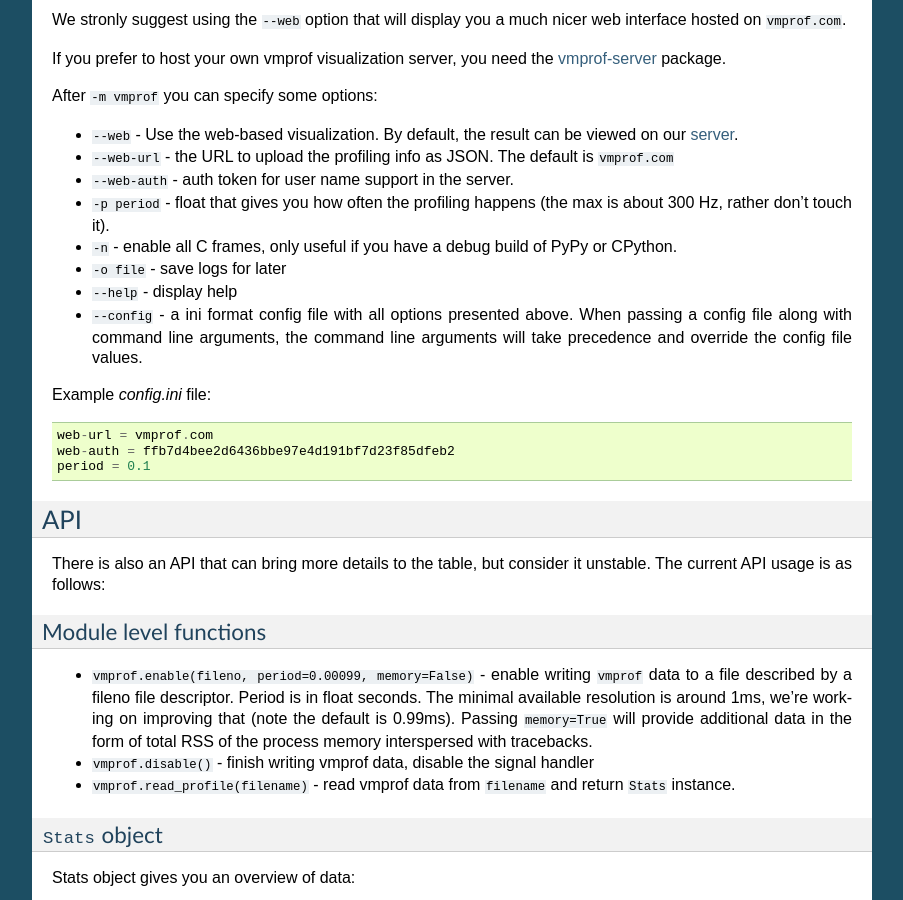
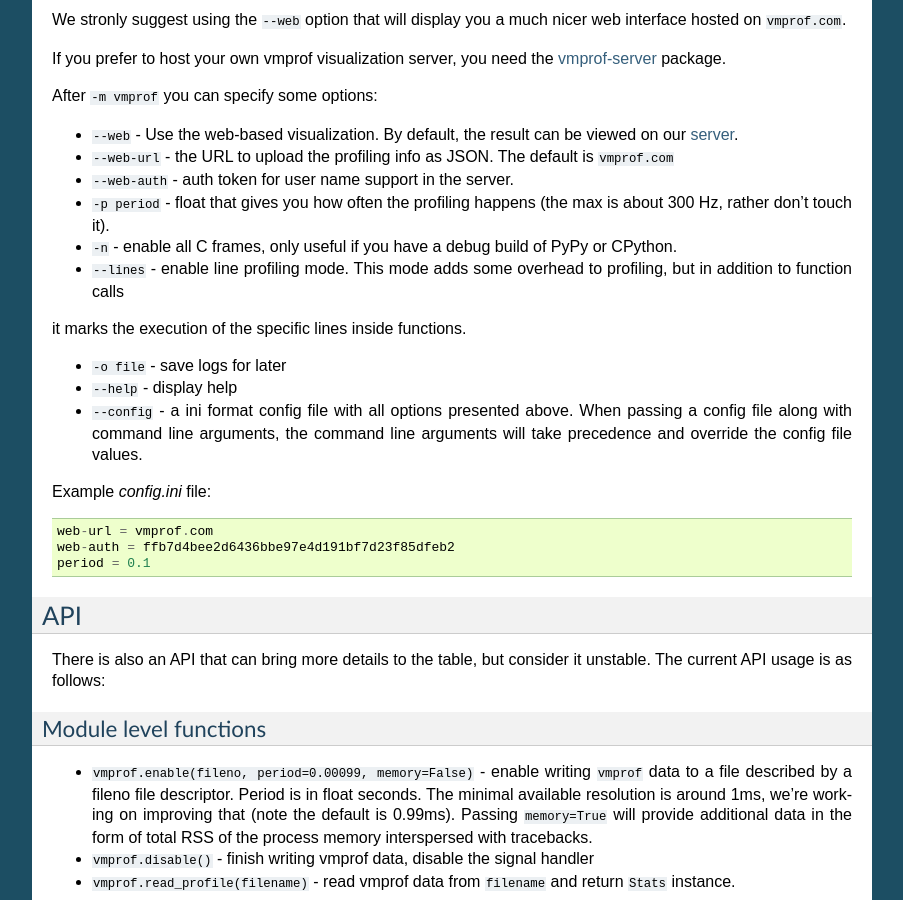
Before and after one commit to vmprof/vmprof-python, a Sphinx documentation site: the page built from docs/index.rst, in a window 1280 px wide and 900 px high, scrolled down 1637 px. Shown: the whole window, without its empty margins (198-1101 px from the left). Built offline with Sphinx 7.4.7, drawn with Linux system fonts in a browser that asks for light colours.

Commit message:
Describe line profiling mode in docs

```diff
--- a/docs/index.rst
+++ b/docs/index.rst
@@ -121,6 +121,9 @@ After ``-m vmprof`` you can specify some options:
 
 * ``-n`` - enable all C frames, only useful if you have a debug build of
   PyPy or CPython.
+
+* ``--lines`` - enable line profiling mode. This mode adds some overhead to profiling, but in addition to function calls
+it marks the execution of the specific lines inside functions.
 
 * ``-o file`` - save logs for later
 
```
Also changed, not shown: README.md (+22 -0 lines).
